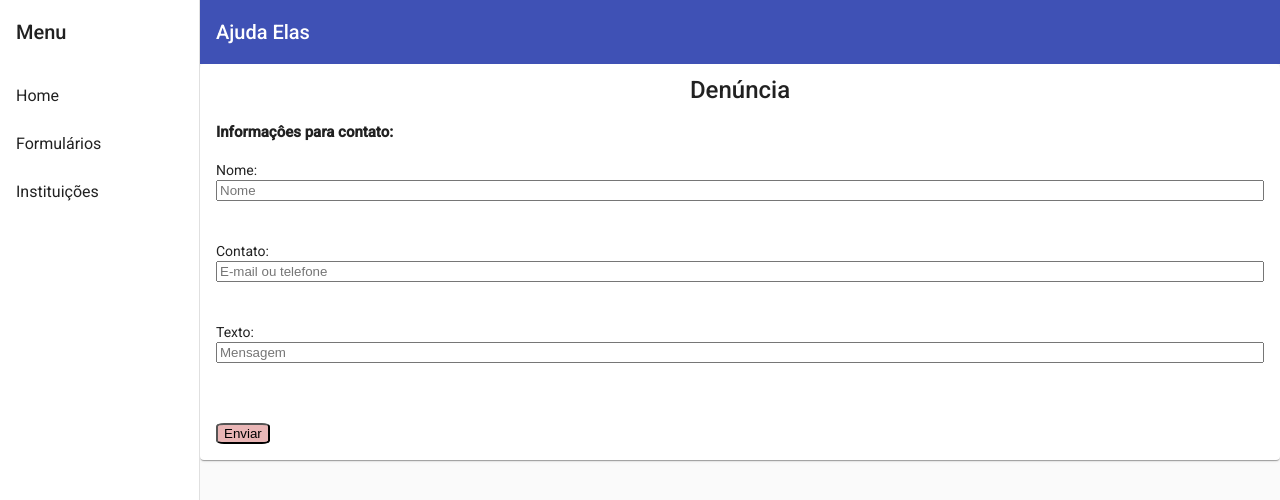
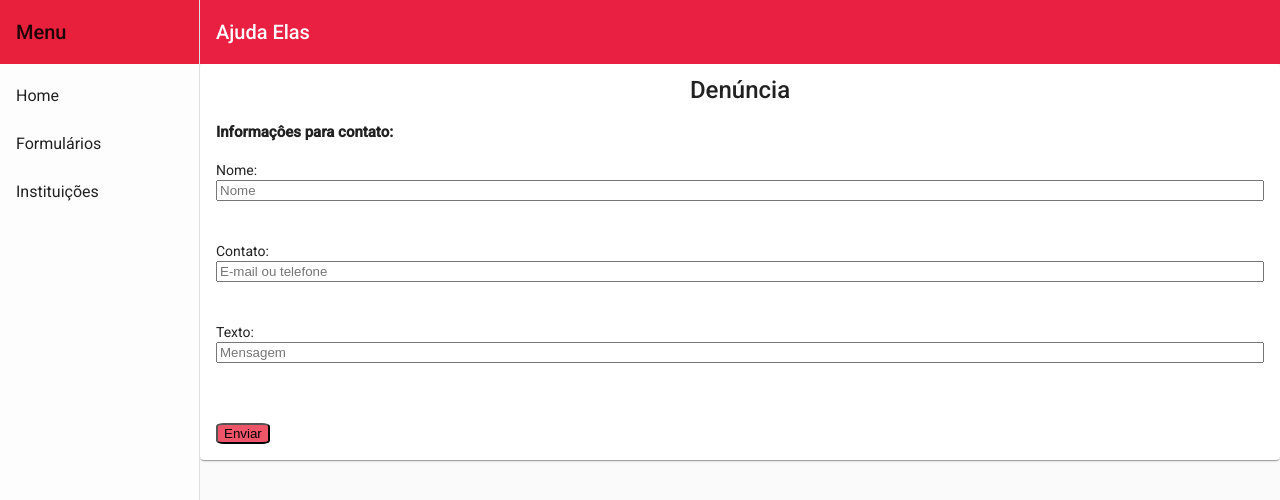
Before and after one commit to prmanfredini/Hackathon, an Angular app: page /forms in a window 1280 px wide. Shown: the top 500 px of the page. Built offline with nearby package versions, Linux system fonts and the light colour scheme.

Commit message:
Finalizando Estilos

```diff
--- a/src/app/components/forms/forms.component.css
+++ b/src/app/components/forms/forms.component.css
@@ -20,9 +20,5 @@ h4{
 button{
   height: 20%;
   border-radius: 15%;
-  background-color: rgb(212, 111, 111, 0.5);
+  background-color: rgba(233, 32, 59, 0.76);
 }
-
-button:hover{
-  background-color: rgb(212, 111, 111, 0.9);
-}
--- a/src/app/components/menu-template/menu-template.component.css
+++ b/src/app/components/menu-template/menu-template.component.css
@@ -4,14 +4,17 @@
 
 .sidenav {
   width: 200px;
+  background-color: rgba(255, 255, 255, 0.555);
 }
 
 .sidenav .mat-toolbar {
-  background: inherit;
+  background: rgb(233, 32, 59);
 }
 
 .mat-toolbar.mat-primary {
   position: sticky;
   top: 0;
   z-index: 1;
+  background-attachment: fixed;
+  background-color: rgb(233, 32, 65);
 }
```
